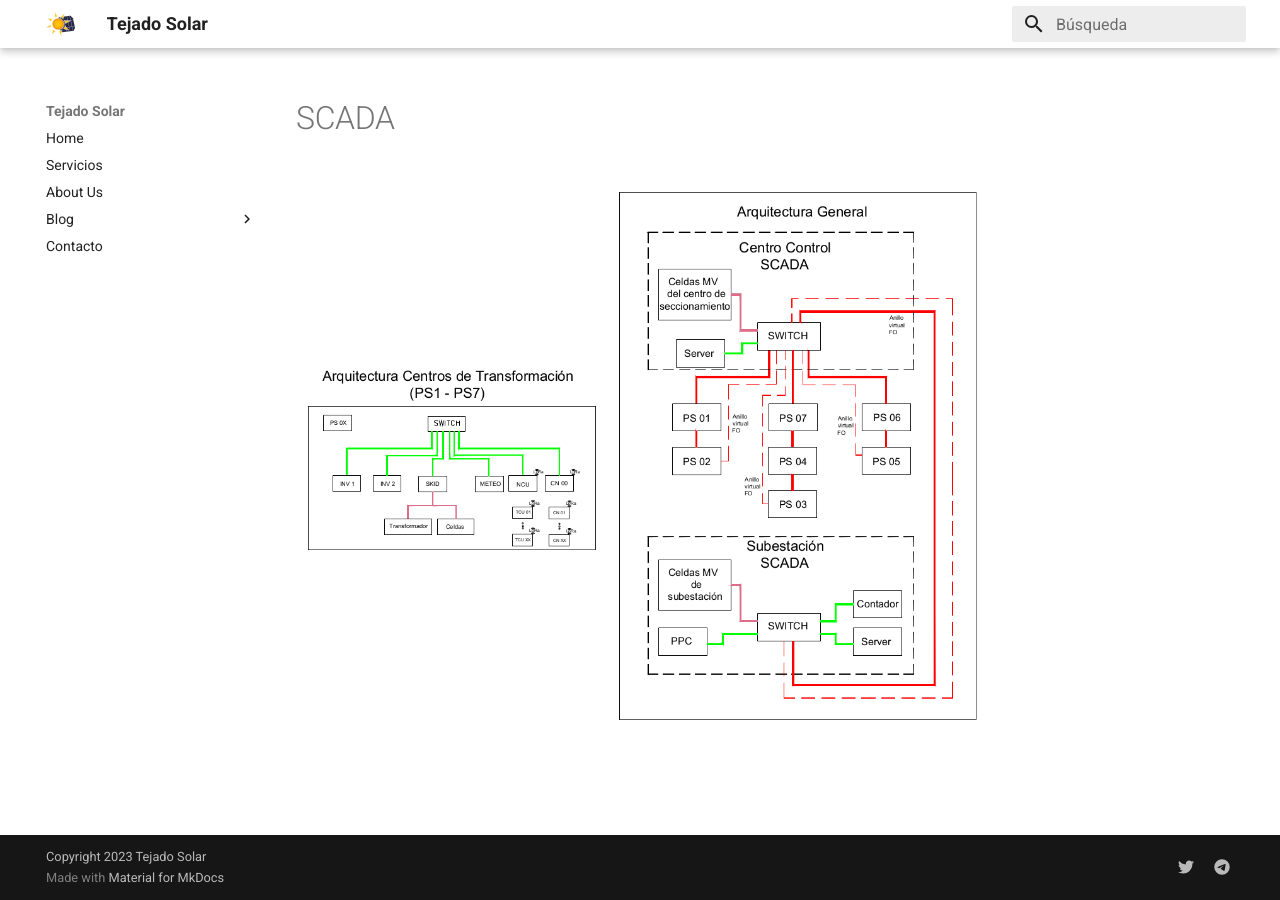
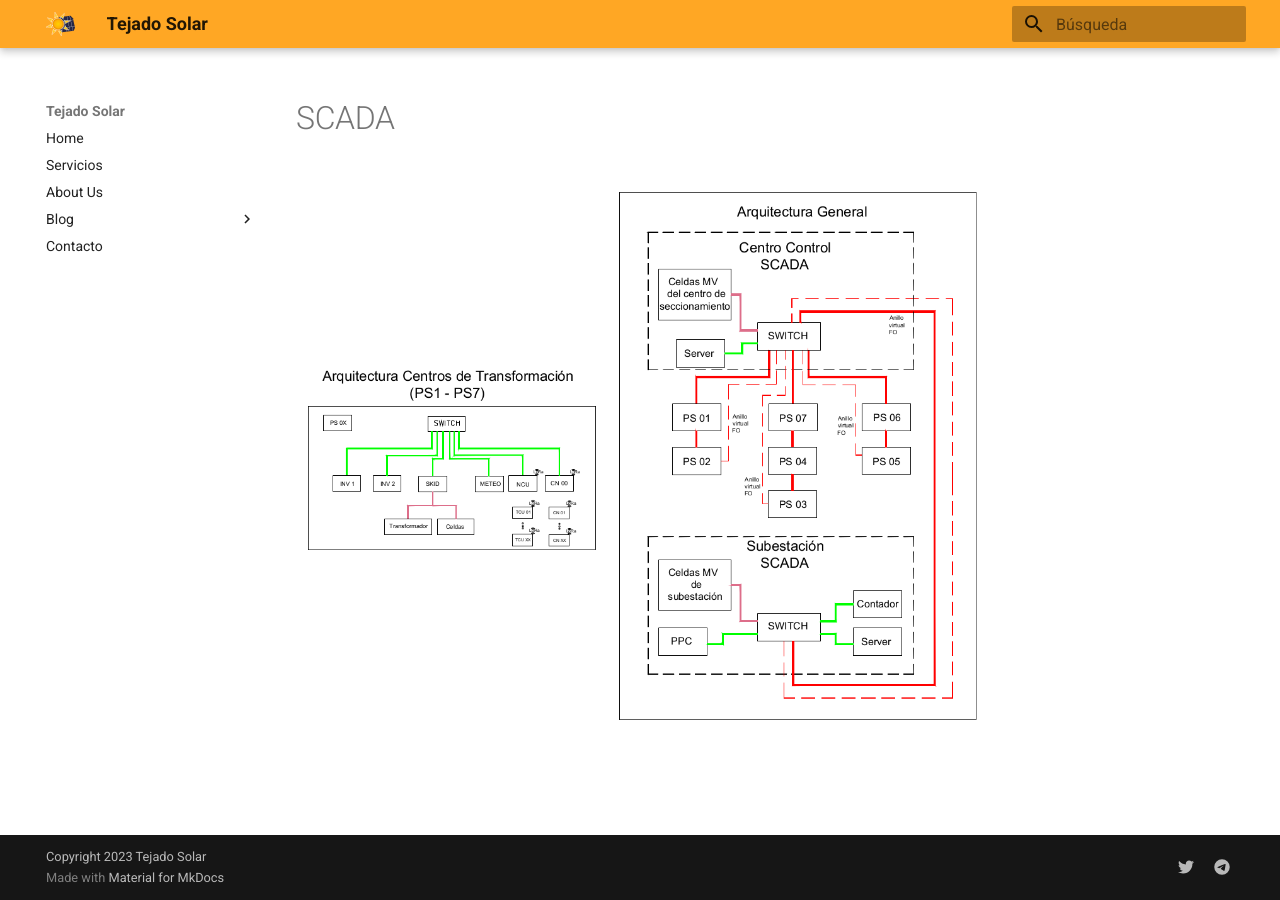
Before and after one commit to asolear/TejadoSolar, an MkDocs documentation site: the page built from docs/Planos/SCADA.md, in a window 1280 px wide. Built offline with MkDocs 1.6.1 and Material for MkDocs 9.7.7, drawn with Linux system fonts in a browser that asks for light colours.

Commit message:
prg sáb 14 ene 2023 18:38:21 CET

```diff
--- a/mkdocs.yml
+++ b/mkdocs.yml
@@ -13,7 +13,7 @@ nav:
 
 theme:
   palette:
-    primary: white
+    primary: orange
 
   name: material
   language: es
```
